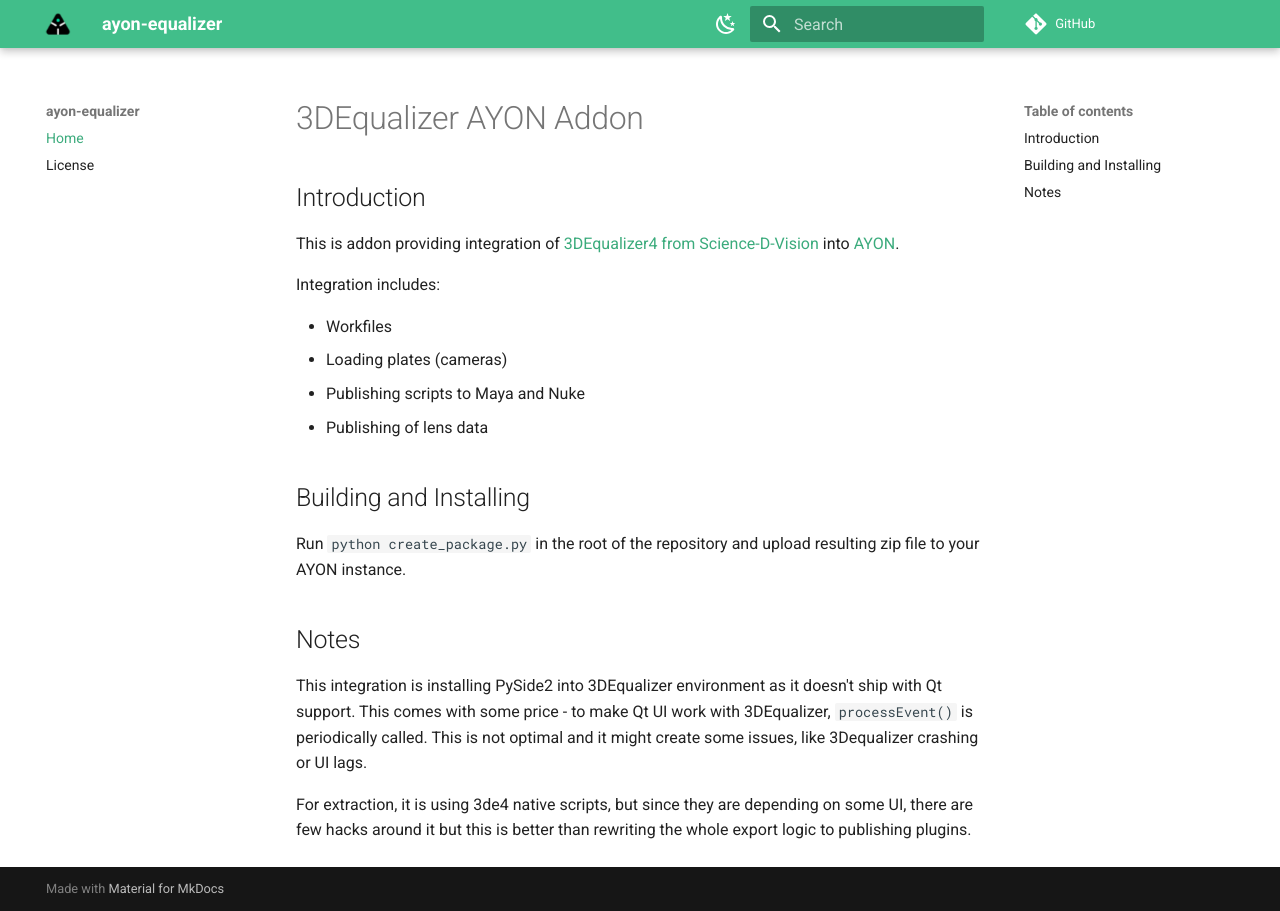
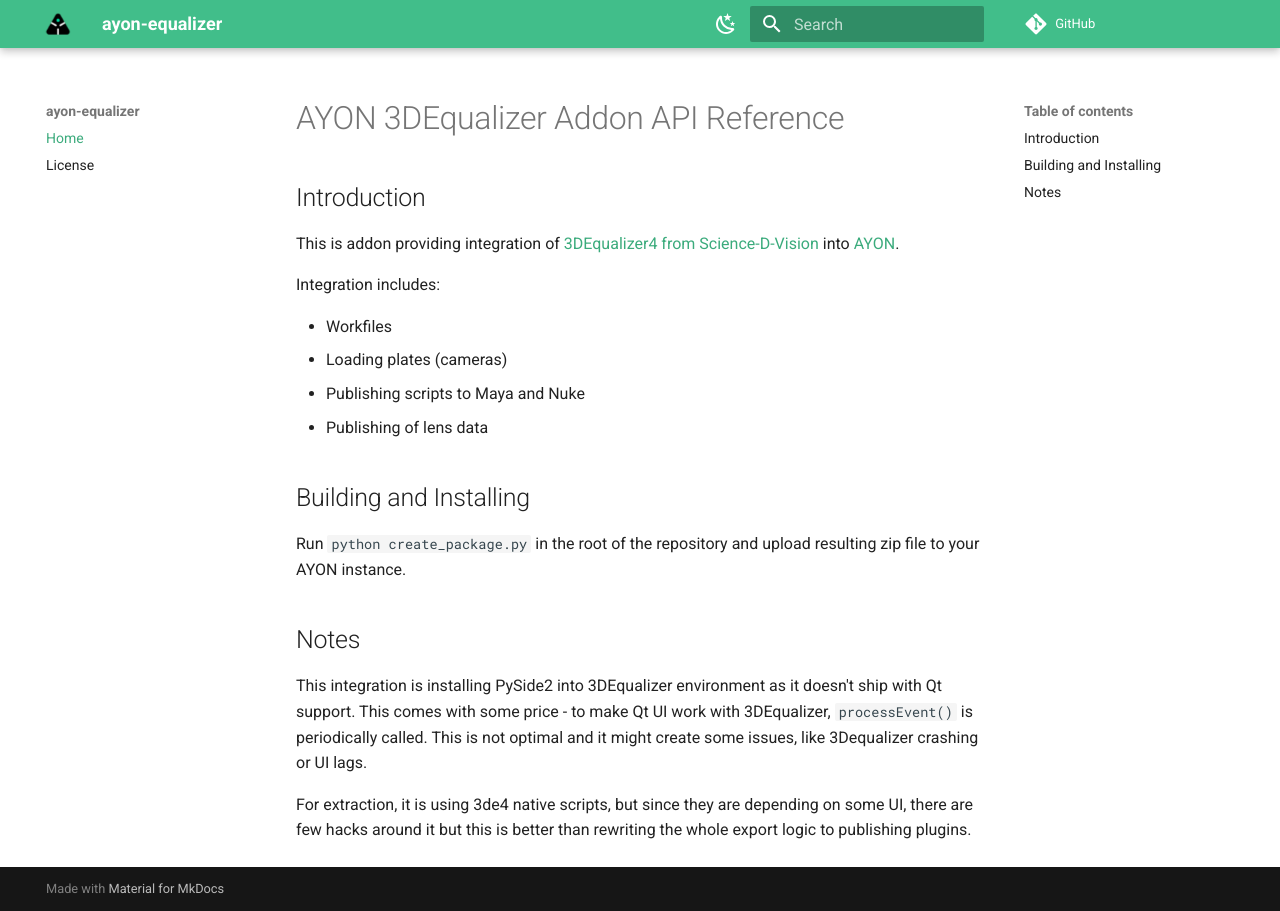
Before and after one commit to ynput/ayon-equalizer, an MkDocs documentation site: the page built from docs/index.md, in a window 1280 px wide. Built offline with MkDocs 1.6.1 and Material for MkDocs 9.7.7, drawn with Linux system fonts in a browser that asks for light colours; comment, search, counter and statistics services are not loaded; the version menu is left out.

Commit message:
MK Docs: Refactor the title

```diff
--- a/docs/index.md
+++ b/docs/index.md
@@ -1 +1,3 @@
---8<-- "README.md"
+# AYON 3DEqualizer Addon API Reference
+
+--8<-- "README.md:3"
```
